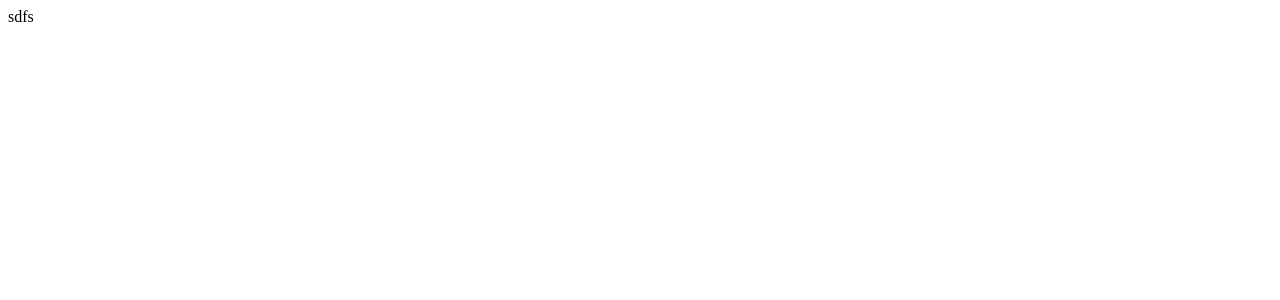
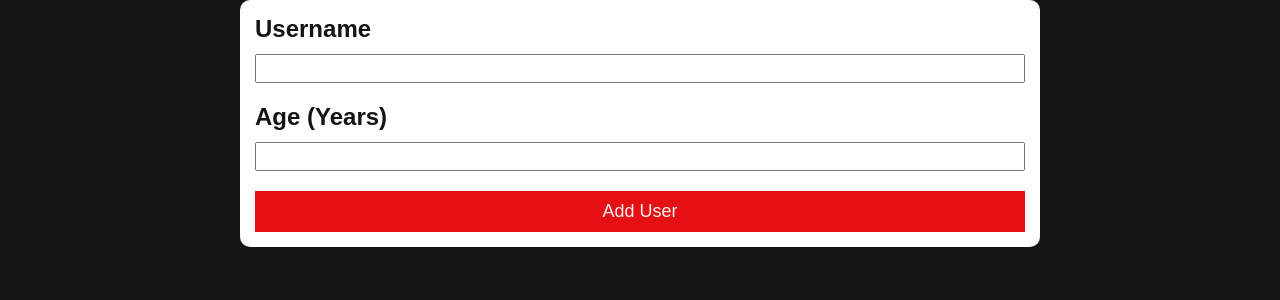
Before and after one commit to jisu-moon/react-only-state, a React (Create React App) app: page / in a window 1280 px wide. Shown: the top 300 px of the page. Built offline with nearby package versions, Linux system fonts and the light colour scheme.

Commit message:
초기세팅 및 form 세팅

```diff
--- a/package.json
+++ b/package.json
@@ -13,6 +13,7 @@
     "react": "^18.2.0",
     "react-dom": "^18.2.0",
     "react-scripts": "5.0.1",
+    "styled-components": "^5.3.5",
     "typescript": "^4.8.3",
     "web-vitals": "^2.1.4"
   },
@@ -39,5 +40,8 @@
       "last 1 firefox version",
       "last 1 safari version"
     ]
+  },
+  "devDependencies": {
+    "@types/styled-components": "^5.1.26"
   }
 }
--- a/src/App.tsx
+++ b/src/App.tsx
@@ -1,5 +1,16 @@
+import { useState } from 'react';
+import UserForm from './components/UserForm';
+
 function App() {
-  return <div>sdfs</div>;
+  const [user, setUser] = useState([]);
+  const fetchUserHandler = (user: any) => {
+    console.log(user);
+  };
+  return (
+    <>
+      <UserForm fetchUserHandler={(user: any) => fetchUserHandler(user)} />
+    </>
+  );
 }
 
 export default App;
--- /dev/null
+++ b/src/components/UI/Card.tsx
@@ -0,0 +1,20 @@
+import styled from 'styled-components';
+
+interface IProps {
+  children: React.ReactNode;
+}
+
+const Wrapper = styled.div`
+  border-radius: 10px;
+  background: ${props => props.theme.white.background};
+  padding: 15px;
+  max-width: 800px;
+  margin: 0 auto;
+  width: 100%;
+`;
+
+function Card({ children }: IProps) {
+  return <Wrapper>{children}</Wrapper>;
+}
+
+export default Card;
--- /dev/null
+++ b/src/components/UserForm.tsx
@@ -0,0 +1,71 @@
+import React, { Dispatch, SetStateAction, useState } from 'react';
+import styled from 'styled-components';
+import Card from './UI/Card';
+
+const Form = styled.form`
+  display: flex;
+  flex-direction: column;
+  gap: 20px;
+`;
+
+const Item = styled.div`
+  display: flex;
+  flex-direction: column;
+  gap: 10px;
+`;
+const Input = styled.input`
+  width: 100%;
+  padding: 5px;
+`;
+const Label = styled.label`
+  font-size: 24px;
+  color: ${({ theme }) => theme.white.textColor};
+  font-weight: 900;
+`;
+const Button = styled.button`
+  padding: 10px;
+  background: ${({ theme }) => theme.red};
+  color: ${({ theme }) => theme.black.textColor};
+  border: 0;
+  font-size: 18px;
+`;
+
+function UserForm({ fetchUserHandler }: any) {
+  const [userData, setUserData] = useState({
+    name: '',
+    age: 0,
+  });
+  const onSubmit = (event: React.FormEvent<HTMLFormElement>) => {
+    event.preventDefault();
+    const { name, age } = userData;
+  };
+  const onChange = (event: React.FormEvent<HTMLInputElement>) => {
+    const {
+      currentTarget: { name, value },
+    } = event;
+    setUserData(prev => {
+      return {
+        ...prev,
+        [name]: value,
+      };
+    });
+  };
+  console.log(userData);
+  return (
+    <Card>
+      <Form onSubmit={onSubmit}>
+        <Item>
+          <Label>Username</Label>
+          <Input type='text' name='name' onChange={onChange} />
+        </Item>
+        <Item>
+          <Label>Age (Years)</Label>
+          <Input type='number' name='age' onChange={onChange} />
+        </Item>
+        <Button type='submit'>Add User</Button>
+      </Form>
+    </Card>
+  );
+}
+
+export default UserForm;
--- a/src/index.tsx
+++ b/src/index.tsx
@@ -1,7 +1,63 @@
 import ReactDOM from 'react-dom/client';
+import { createGlobalStyle, ThemeProvider } from 'styled-components';
 import App from './App';
+import { theme } from './theme';
+
+const GlobalStyle = createGlobalStyle`
+@import url('https://fonts.googleapis.com/css2?family=Source+Sans+Pro:wght@300;400&display=swap');
+html, body, div, span, applet, object, iframe,
+h1, h2, h3, h4, h5, h6, p, blockquote, pre,
+a, abbr, acronym, address, big, cite, code,
+del, dfn, em, img, ins, kbd, q, s, samp,
+small, strike, strong, sub, sup, tt, var,
+b, u, i, center,
+dl, dt, dd, menu, ol, ul, li,
+fieldset, form, label, legend,
+table, caption, tbody, tfoot, thead, tr, th, td,
+article, aside, canvas, details, embed,
+figure, figcaption, footer, header, hgroup,
+main, menu, nav, output, ruby, section, summary,
+time, mark, audio, video {
+  margin: 0;
+  padding: 0;
+  border: 0;
+  font-size: 100%;
+  font: inherit;
+  vertical-align: baseline;
+}
+table {
+  border-collapse: collapse;
+  border-spacing: 0;
+}
+* {
+  box-sizing: border-box;
+}
+body {
+  font-weight: 300;
+  font-family: 'Source Sans Pro', sans-serif;
+  color:${props => props.theme.black.textColor};
+  line-height: 1.2;
+  background:${props => props.theme.black.background};
+}
+a {
+  text-decoration:none;
+  color:inherit;
+}
+table {
+	border-collapse: collapse;
+	border-spacing: 0;
+}
+ol, ul {
+	list-style: none;
+}
+`;
 
 const root = ReactDOM.createRoot(
   document.getElementById('root') as HTMLElement,
 );
-root.render(<App />);
+root.render(
+  <ThemeProvider theme={theme}>
+    <GlobalStyle />
+    <App />
+  </ThemeProvider>,
+);
--- /dev/null
+++ b/src/theme.ts
@@ -0,0 +1,13 @@
+import { DefaultTheme } from 'styled-components';
+
+export const theme: DefaultTheme = {
+  red: '#E51013',
+  black: {
+    textColor: '#f1f1f1',
+    background: '#141414',
+  },
+  white: {
+    textColor: '#141414',
+    background: '#fff',
+  },
+};
--- /dev/null
+++ b/src/types/user.d.ts
@@ -0,0 +1,4 @@
+interface IUser {
+  name: string;
+  age: number;
+}
```
Also changed, not shown: src/types/styled.d.ts (added, +15 -0 lines), 1 other file (tests, documents, lock files or other folders).
